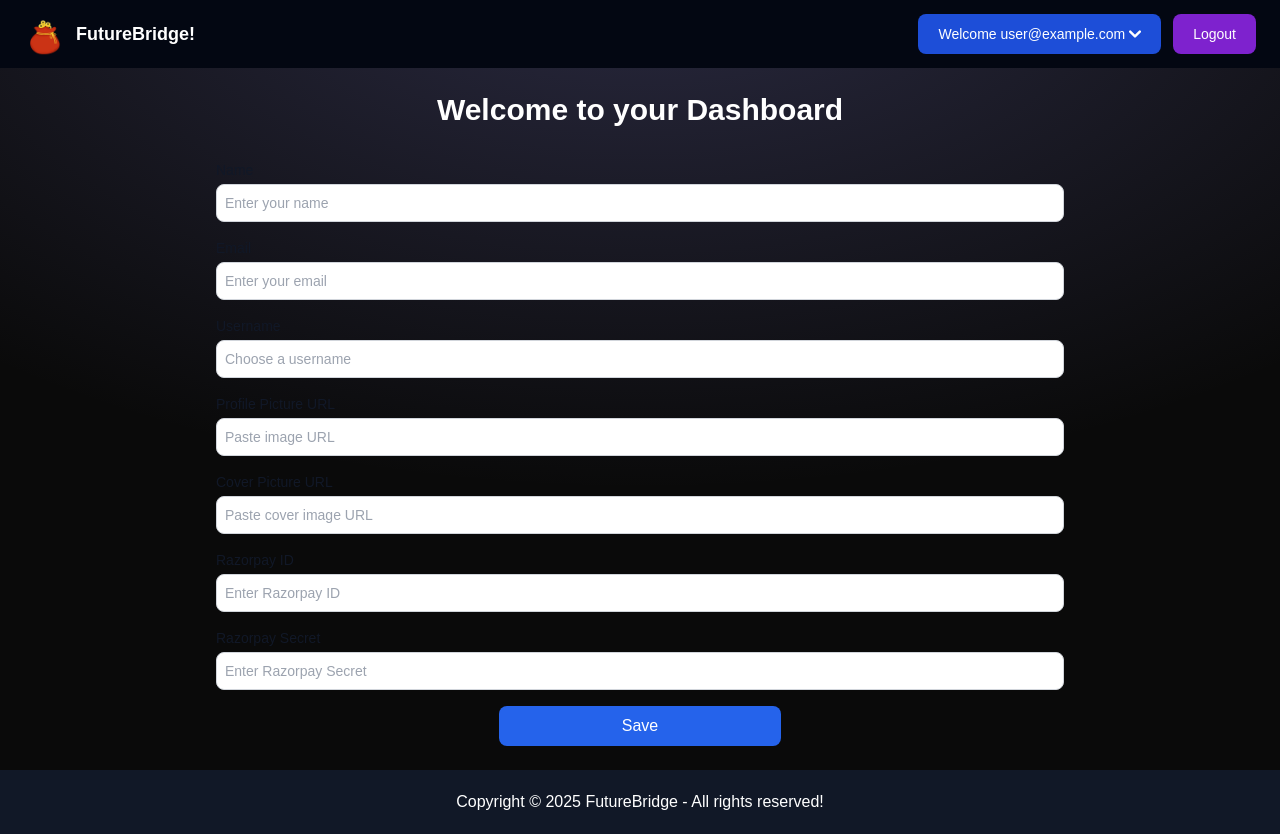
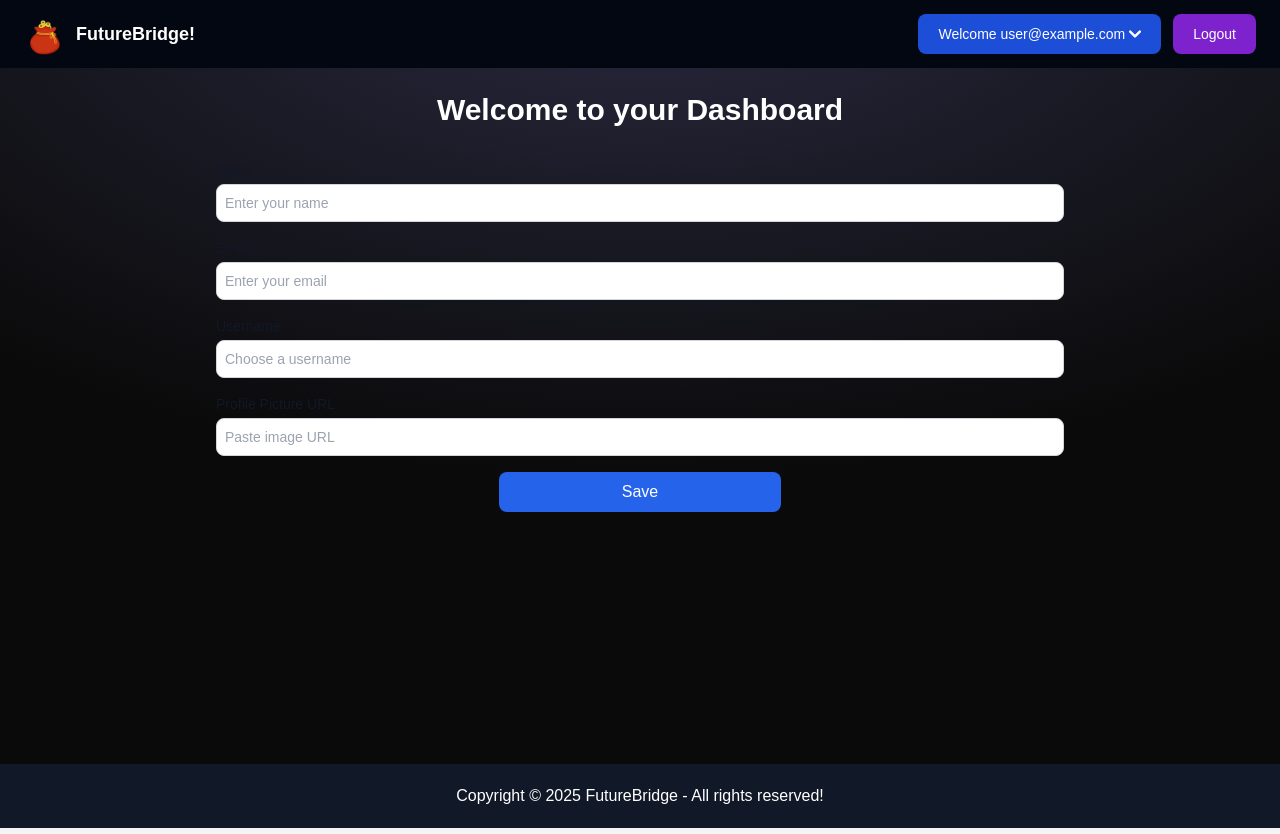
Before and after one commit to Ravisharma639/Fund-collection-web, a Next.js app: page /dashboard in a window 1280 px wide. Built offline with nearby package versions, Linux system fonts and the light colour scheme; no server answers; sample sign-in values are in the browser's storage.

Commit message:
Your commit message

```diff
--- a/app/dashboard/page.js
+++ b/app/dashboard/page.js
@@ -62,9 +62,7 @@ const Dashboard = () => {
           { name: "email", label: "Email", type: "email", placeholder: "Enter your email" },
           { name: "username", label: "Username", type: "text", placeholder: "Choose a username" },
           { name: "profilepic", label: "Profile Picture URL", type: "text", placeholder: "Paste image URL" },
-          { name: "coverpic", label: "Cover Picture URL", type: "text", placeholder: "Paste cover image URL" },
-          { name: "razorpayId", label: "Razorpay ID", type: "text", placeholder: "Enter Razorpay ID" },
-          { name: "razorpaySecret", label: "Razorpay Secret", type: "password", placeholder: "Enter Razorpay Secret" }
+
         ].map(({ name, label, type, placeholder }) => (
           <div key={name}>
             <label htmlFor={name} className="block mb-1 text-sm font-medium text-gray-900 dark:text-white">
```
